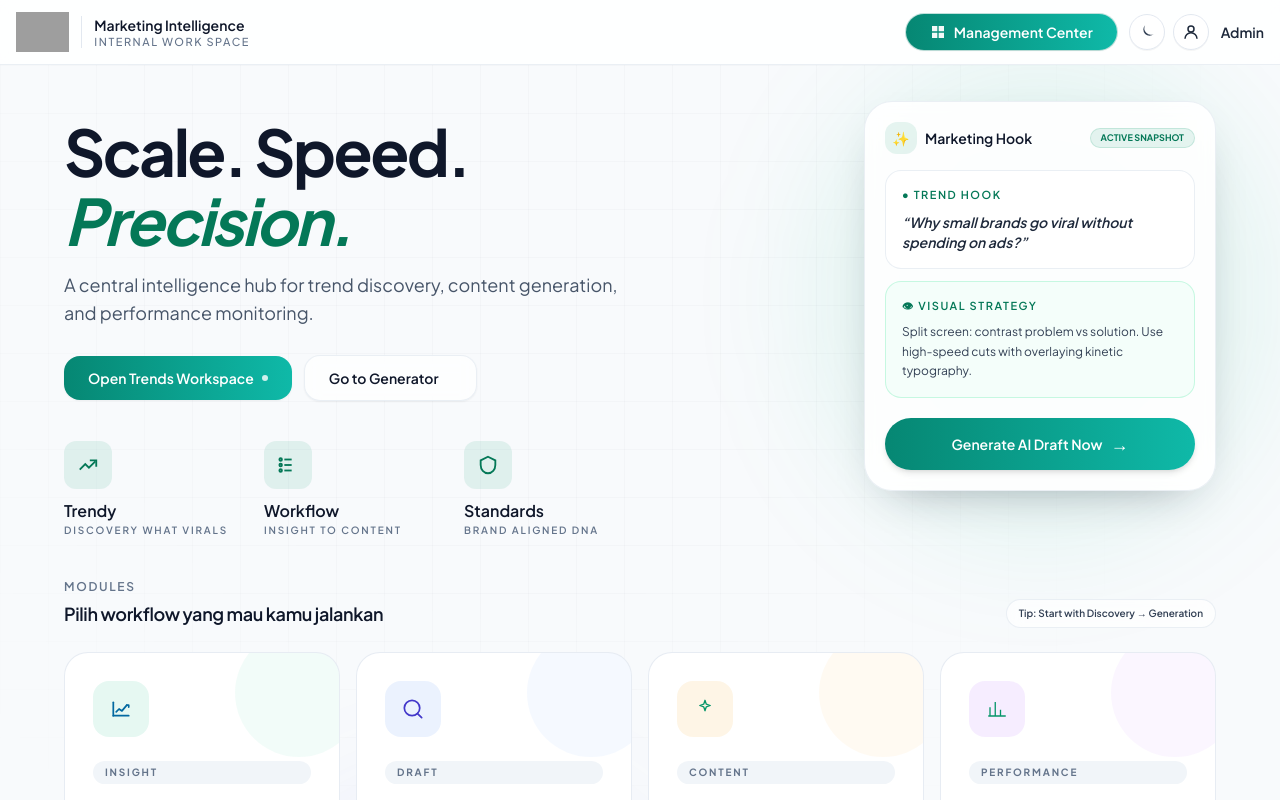
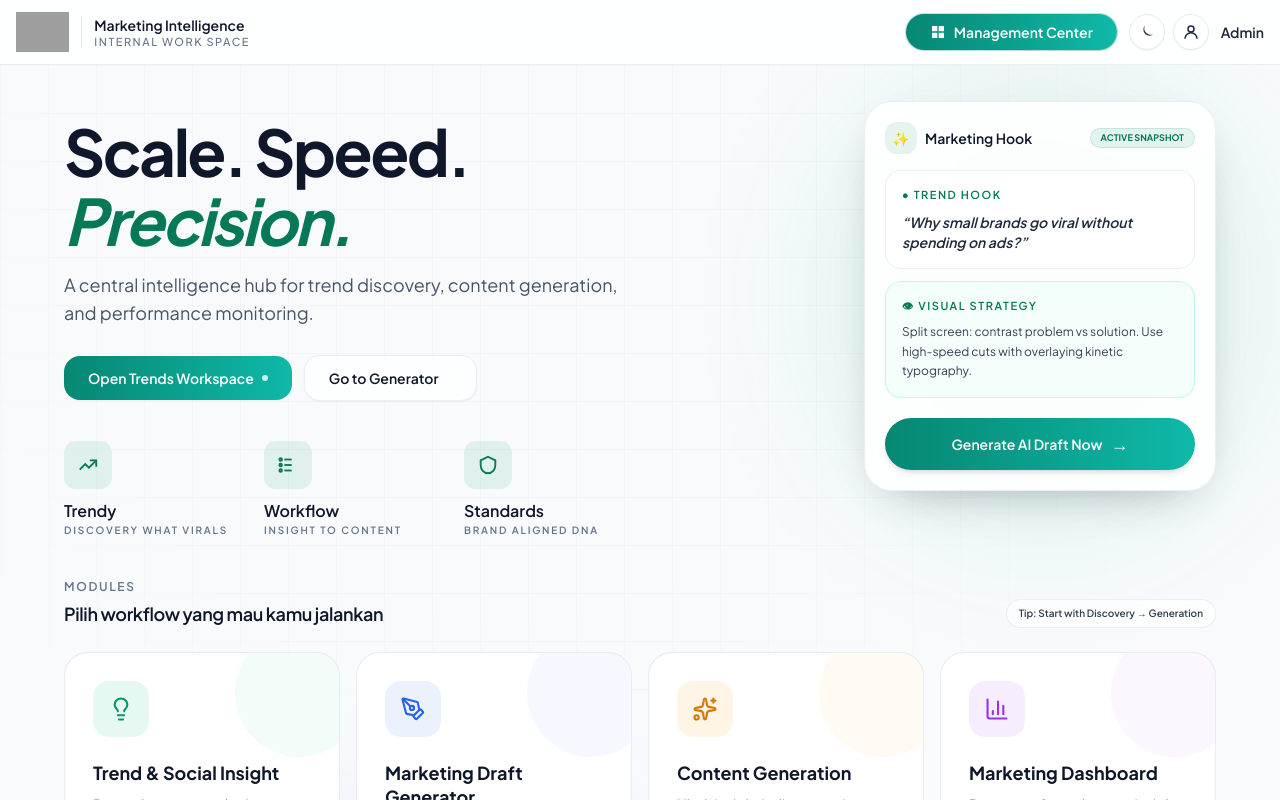
Before and after one commit to adun123/byd-marketing-ai, a React (Vite) app in the folder frontend/: page / in a window 1280 px wide. Shown: the top 800 px of the page. Built offline with nearby package versions, Linux system fonts and the light colour scheme; grey boxes are pictures that could not be loaded.

Commit message:
Inisialisasi pembuatan komponen Card Item pada halaman Dashboard.

```diff
--- a/frontend/src/pages/dashboard/components/ui/AgentCardItem.tsx
+++ b/frontend/src/pages/dashboard/components/ui/AgentCardItem.tsx
@@ -1,6 +1,7 @@
 
 import { useNavigate } from "react-router-dom";
 import type { AgentCard } from "../../types/dashboard";
+import { BarChart3, Lightbulb, PenTool, Sparkles } from "lucide-react";
 
 function cn(...xs: Array<string | false | null | undefined>) {
   return xs.filter(Boolean).join(" ");
@@ -34,6 +35,22 @@ const accentMap: Record<
   },
 };
 
+function pickIconFromBadge(badge?: string) {
+  const b = (badge || "").toLowerCase();
+
+  if (b.includes("insight"))
+    return <Lightbulb className="h-6 w-6" />;
+
+  if (b.includes("draft"))
+    return <PenTool className="h-6 w-6" />;
+
+  if (b.includes("content"))
+    return <Sparkles className="h-6 w-6" />;
+
+  return <BarChart3 className="h-6 w-6" />;
+}
+
+
 function pickAccentFromBadge(badge?: string): Accent {
   const b = (badge || "").toLowerCase();
   if (b.includes("insight")) return "emerald";
@@ -66,7 +83,7 @@ return (
       "hover:border-primary/60 dark:hover:border-primary/60",
       "hover:shadow-xl hover:shadow-primary/10 hover:-translate-y-2",
       "overflow-hidden",
-      "h-full",              // ✅ penting: biar bisa stretch sejajar
+      "h-full",              // penting: biar bisa stretch sejajar
       className
     )}
   >
@@ -79,7 +96,7 @@ return (
       )}
     />
 
-    {/* ✅ bikin konten jadi flex-col full height */}
+    {/* bikin konten jadi flex-col full height */}
     <div className="relative z-10 flex h-full flex-col">
       {/* icon */}
       <div
@@ -89,20 +106,14 @@ return (
           "group-hover:bg-primary group-hover:text-white transition-colors"
         )}
       >
-        <div className="scale-[1.05]">{card.icon}</div>
+        <div className="scale-[1.05]">
+          {pickIconFromBadge(card.badge)}
+        </div>
+
       </div>
 
       {/* badge */}
-      <span
-        className={cn(
-          "px-3 py-1 rounded-full inline-block mb-3",
-          "bg-slate-100 dark:bg-slate-800",
-          "text-[10px] font-extrabold text-slate-500",
-          "tracking-[0.18em] uppercase"
-        )}
-      >
-        {card.badge}
-      </span>
+
 
       {/* meta */}
       {card.meta ? (
@@ -116,8 +127,8 @@ return (
         {card.title}
       </h3>
 
-      {/* ✅ desc boleh beda panjang, CTA tetap ke bawah */}
-      <p className="text-sm text-slate-600 dark:text-slate-400 leading-relaxed">
+      {/* desc boleh beda panjang, CTA tetap ke bawah */}
+      <p className="text-sm mb-10 text-slate-600 dark:text-slate-400 leading-relaxed">
         {card.desc}
       </p>
 
@@ -126,7 +137,7 @@ return (
         type="button"
         onClick={() => navigate(card.href)}
         className={cn(
-          "group w-full py-3 rounded-2xl mt-auto", // ✅ mt-auto = dorong ke bawah
+          "group w-full py-3 rounded-2xl mt-auto", // mt-auto = dorong ke bawah
           "bg-slate-100/90 dark:bg-slate-800/90",
           "text-slate-900 dark:text-slate-100",
           "flex items-center justify-center gap-2",
```
